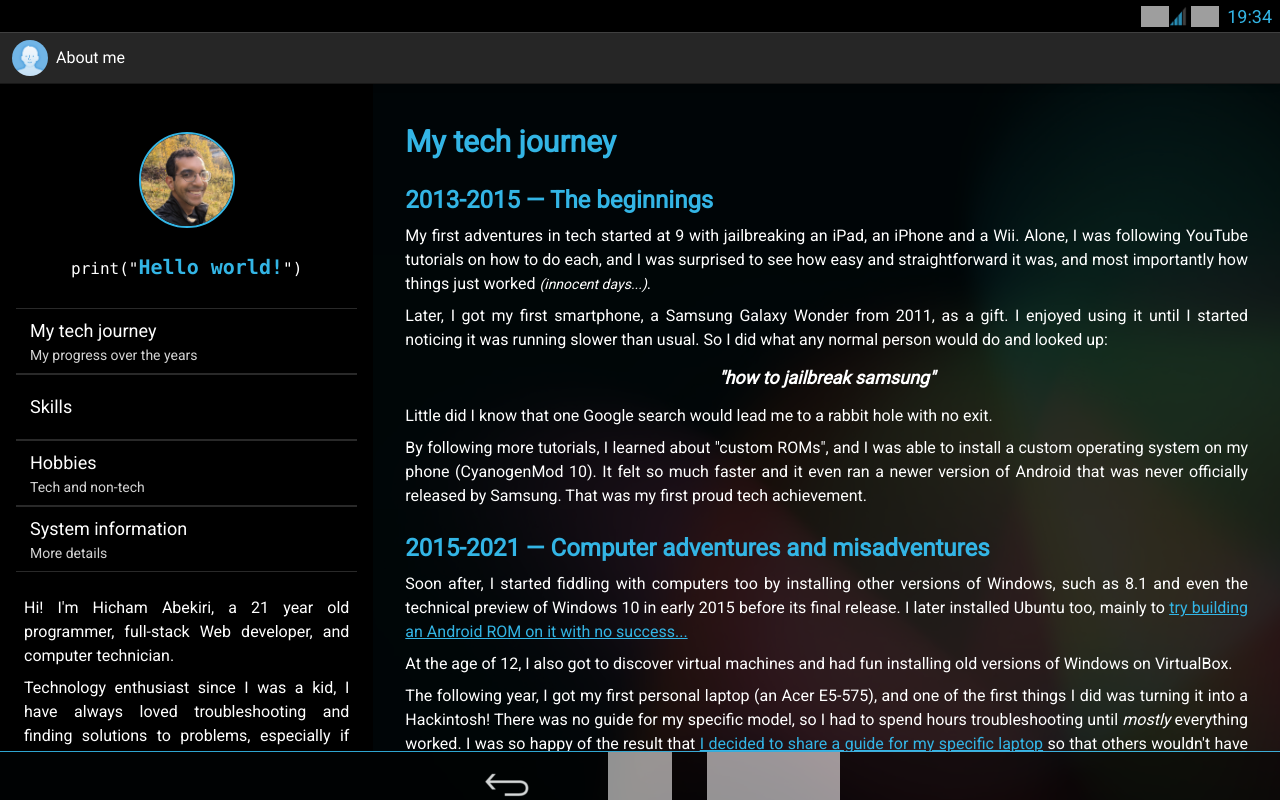
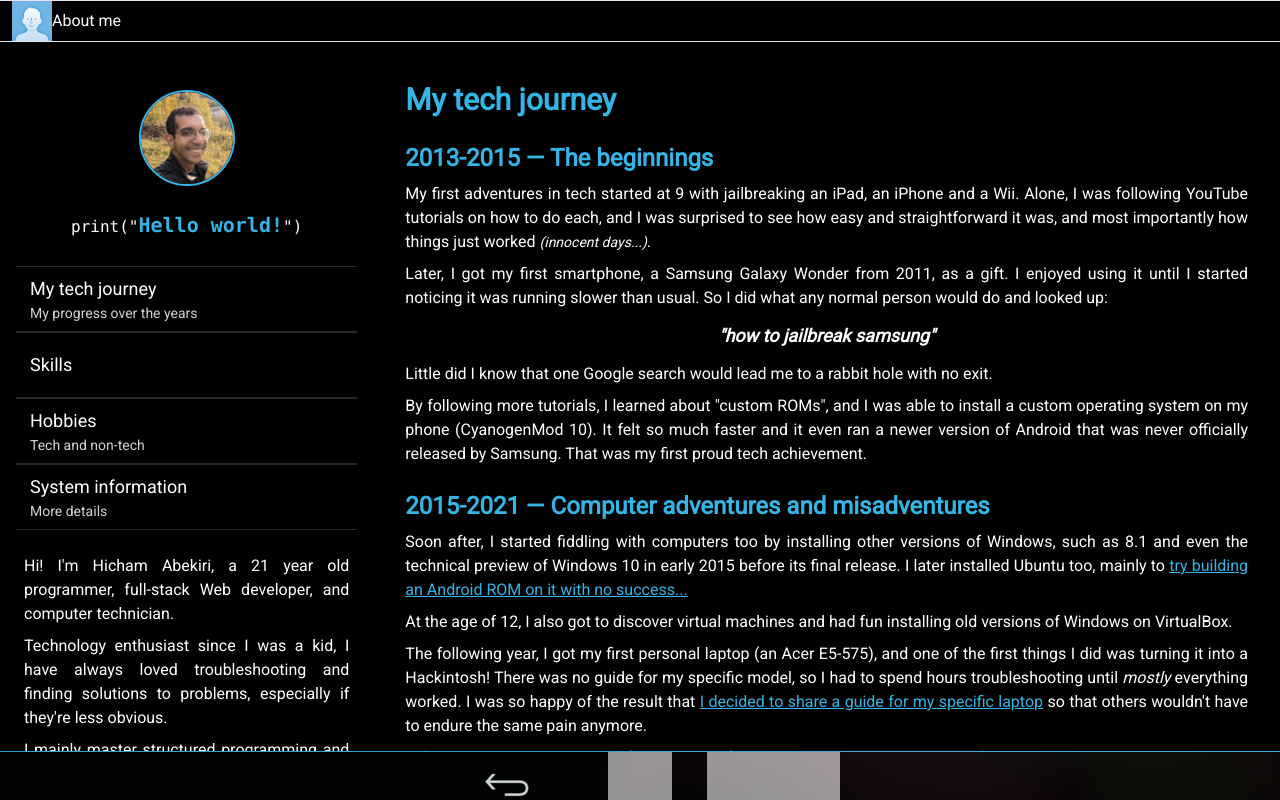
Before and after one commit to itshichabk/holofolio, a Next.js app: page /aboutme/timeline in a window 1280 px wide. Built offline with nearby package versions, Linux system fonts and the light colour scheme; grey boxes are pictures that could not be loaded.

Commit message:
App layout

```diff
--- a/app/aboutme/layout.js
+++ b/app/aboutme/layout.js
@@ -3,6 +3,7 @@
 import HelloWorldCode from "@/components/HelloWorldCode";
 import Age from "@/components/aboutme/Age";
 import SettingsRow from "@/components/aboutme/SettingsRow";
+import AppLayout from "@/layouts/AppLayout";
 import Image from "next/image";
 import { usePathname } from 'next/navigation'
 
@@ -12,13 +13,8 @@ export default function AboutMeLayout({children}) {
   const pathname = usePathname();
 
   return (
-    <div className="h-full bg-black bg-opacity-70 lg:bg-opacity-80 flex flex-col">
-      <div className="border-b border-t border-b-neutral-900 border-t-neutral-700 shadow-md h-14 flex items-center bg-neutral-800 px-3 sticky top-0 z-10">
-          <Image src={"/icons/profile.jpg"} alt="About me" width={36} height={36} className="rounded-full mr-2 text-lg"/>
-          <p>About me</p>
-      </div>
-      <div className="sm:mx-3 h-full flex flex-auto lg:mx-0 overflow-hidden relative">
-        <div className={"lg:flex-auto overflow-y-scroll px-4 lg:min-w-[350px] lg:w-1/4 lg:bg-black" + (pathname != "/aboutme" ? " hidden lg:block" : "")}>
+    <AppLayout icon="profile.jpg" title="About me" translucent>
+      <div className={"lg:flex-auto overflow-y-scroll px-4 lg:min-w-[350px] lg:w-1/4 lg:bg-black bg-opacity-75" + (pathname != "/aboutme" ? " hidden lg:block" : "")}>
         <Image src="/img/hicham.jpeg" alt="Hicham" width={96} height={96} className="mt-12 mb-4 mx-auto rounded-full border-2 border-holo"/>
         <HelloWorldCode/>
 
@@ -51,7 +47,6 @@ export default function AboutMeLayout({children}) {
       <div className={"lg:flex-auto overflow-y-scroll lg:px-4 w-full lg:w-2/3 " + (pathname == "/aboutme" ? " hidden lg:block" : "")}>
         {children}
       </div>
-      </div>
-    </div>
+    </AppLayout>
   )
 }
--- /dev/null
+++ b/app/contact/page.js
@@ -0,0 +1,9 @@
+import AppLayout from "@/layouts/AppLayout";
+
+export default function ContactMeApp() {
+  return (
+    <AppLayout title="Contact me">
+      hello!
+    </AppLayout>
+  )
+}
--- a/app/projects/layout.js
+++ /dev/null
@@ -1,15 +0,0 @@
-import Image from "next/image";
-
-export default function AboutMeLayout({children}) {
-  return (
-        <div className="h-full bg-black bg-opacity-80 flex flex-col">
-          <div className="border-b-2 border-holo h-12 flex items-center bg-black text-holo px-3 sticky top-0">
-              <Image src={"/icons/droid.webp"} alt="Projects" width={32} height={32} className="mr-2"/>
-              <p>Projects</p>
-          </div>
-          <div className="grow my-2">
-            {children}
-          </div>
-        </div>
-  )
-}
--- a/app/projects/page.js
+++ /dev/null
@@ -1,7 +0,0 @@
-export default function Projects() {
-  return (
-    <div className="px-3 py-2">
-        Projects
-    </div>
-  )
-}
--- a/components/Desktop.jsx
+++ b/components/Desktop.jsx
@@ -10,7 +10,7 @@ export default function Desktop({children}) {
 
   return (
     <div className="flex h-screen flex-col text-white relative">
-        <StatusBar/>
+        {/*<StatusBar/>*/}
         <div className="relative flex-auto overflow-y-auto">
           {children}
           {showStart && <StartMenu setShowStart={setShowStart}/>}
--- a/components/taskbar/FullScreenButton.jsx
+++ b/components/taskbar/FullScreenButton.jsx
@@ -5,16 +5,16 @@ import { useState } from 'react';
 
 export default function FullScreenButton() {
   const [fullScreen, setFullScreen] = useState(false);
-  const elem = document.documentElement;
+  //const elem = document.documentElement;
 
   const toggleFullScreen = () => {
-    if(!fullScreen) {
+    /*if(!fullScreen) {
         elem.requestFullscreen && elem.requestFullscreen();
     } else {
         (document.exitFullscreen && (window.innerHeight === screen.height)) && document.exitFullscreen();
     }
 
-    setFullScreen(!fullScreen);
+    setFullScreen(!fullScreen);*/
   }
 
   return (
--- /dev/null
+++ b/layouts/AppLayout.jsx
@@ -0,0 +1,21 @@
+import Image from "next/image";
+
+export default function AppLayout({ icon, title, translucent, children }) {
+  return (
+    <div className={"h-full bg-black flex flex-col" + (translucent ? " bg-opacity-70" : "")}>
+      <div className="border-b border-t border-b-neutral-900 border-t-neutral-700 shadow-md h-14 flex items-center bg-neutral-800 px-3 sticky top-0 z-10">
+        <Image
+          src={"/icons/" + (icon ?  icon : "droid.webp")}
+          alt={title}
+          width={40}
+          height={40}
+          className="mr-2 text-lg"
+        />
+        <p>{ title }</p>
+      </div>
+      <div className="sm:mx-3 h-full flex flex-auto lg:mx-0 overflow-hidden relative">
+        {children}
+      </div>
+    </div>
+  );
+}
```
Lines whose indentation alone changed are shown as unchanged.
